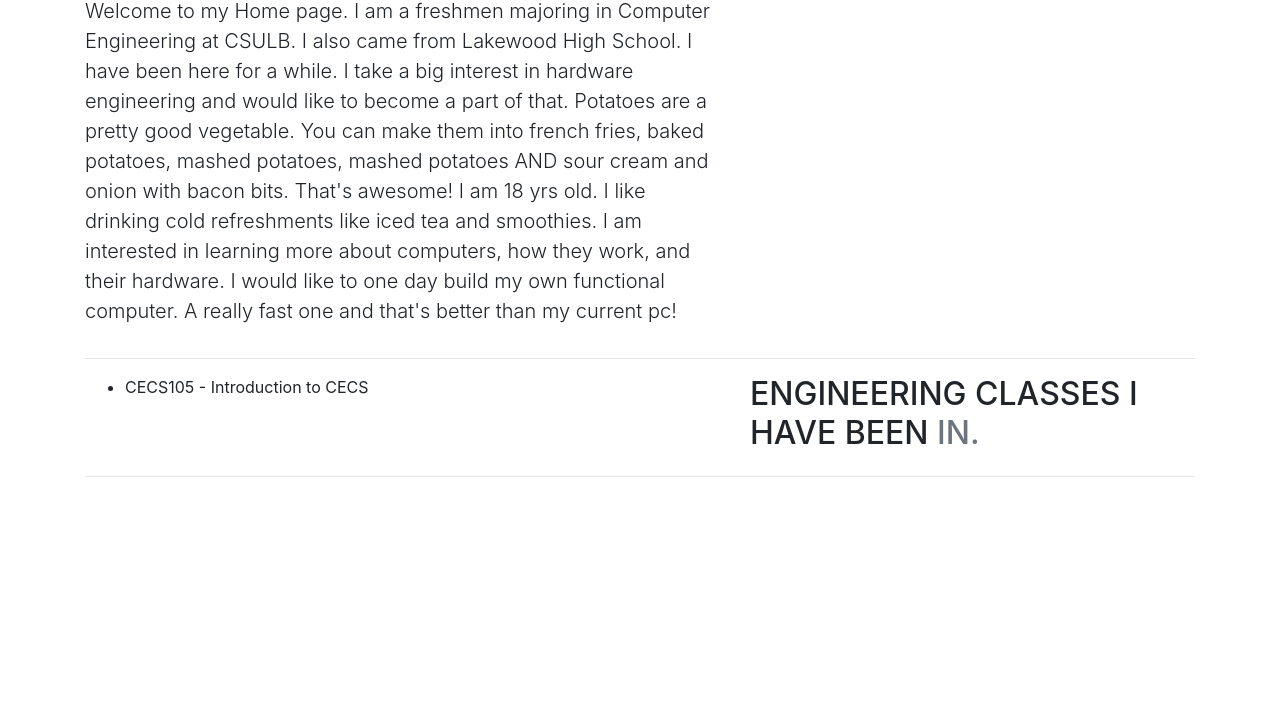
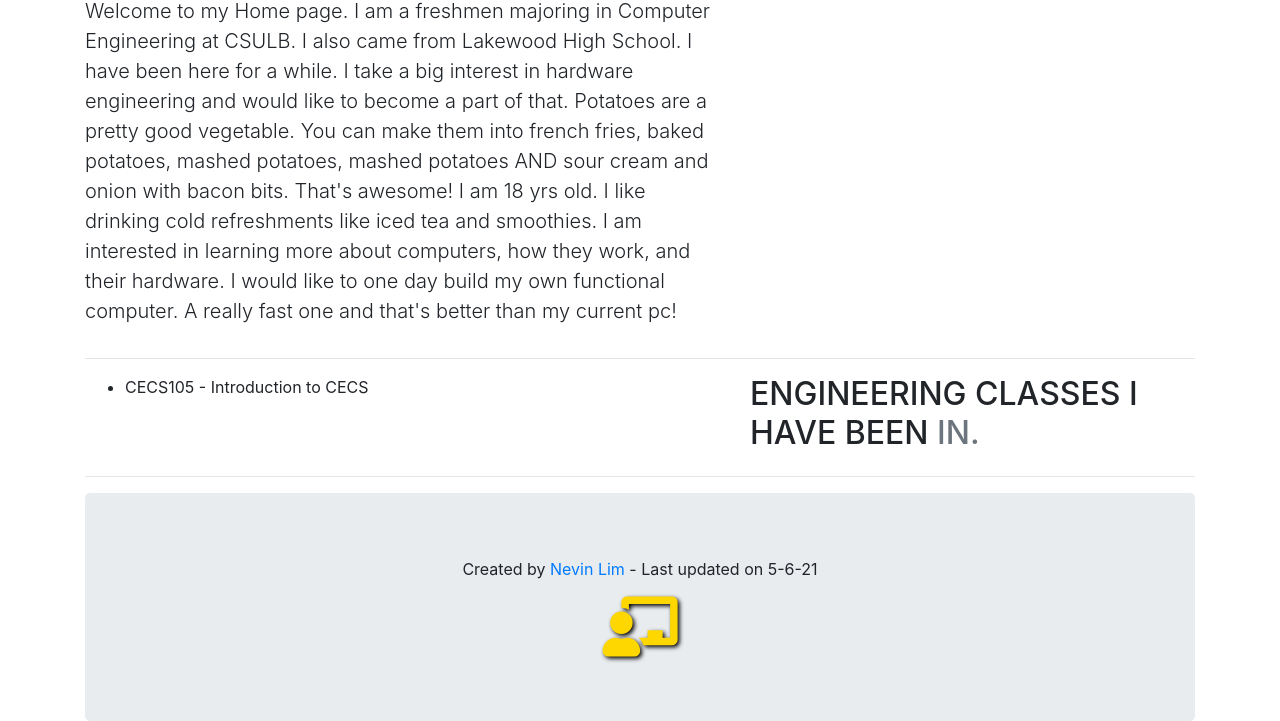
Before and after one commit to nevinl-max/cecs105, a plain HTML site: page index.html in a window 1280 px wide. Shown: the part 349-1070 px from the top of the page. Before the commit the page ends 842 px from the top, so only its background shows below. Drawn offline with nearby package versions, Linux system fonts and the light colour scheme.

Commit message:
Update index.html

```diff
--- a/index.html
+++ b/index.html
@@ -55,6 +55,9 @@ I am 18 yrs old. I like drinking cold refreshments like iced tea and smoothies.
 
    <hr class="featurette-divider">
 
+<div class="jumbotron text-center" style="margin-bottom:0">
+  <p>Created by <a href="mailtonevin.lim@student.csulb.edu">Nevin Lim</a> - Last updated on 5-6-21</p>
+    <i class="fas fa-chalkboard-teacher" style="font-size:60px;color:gold;text-shadow:2px 2px 4px #000000;"></i>
 </div>
     </div>
 </body>
```
